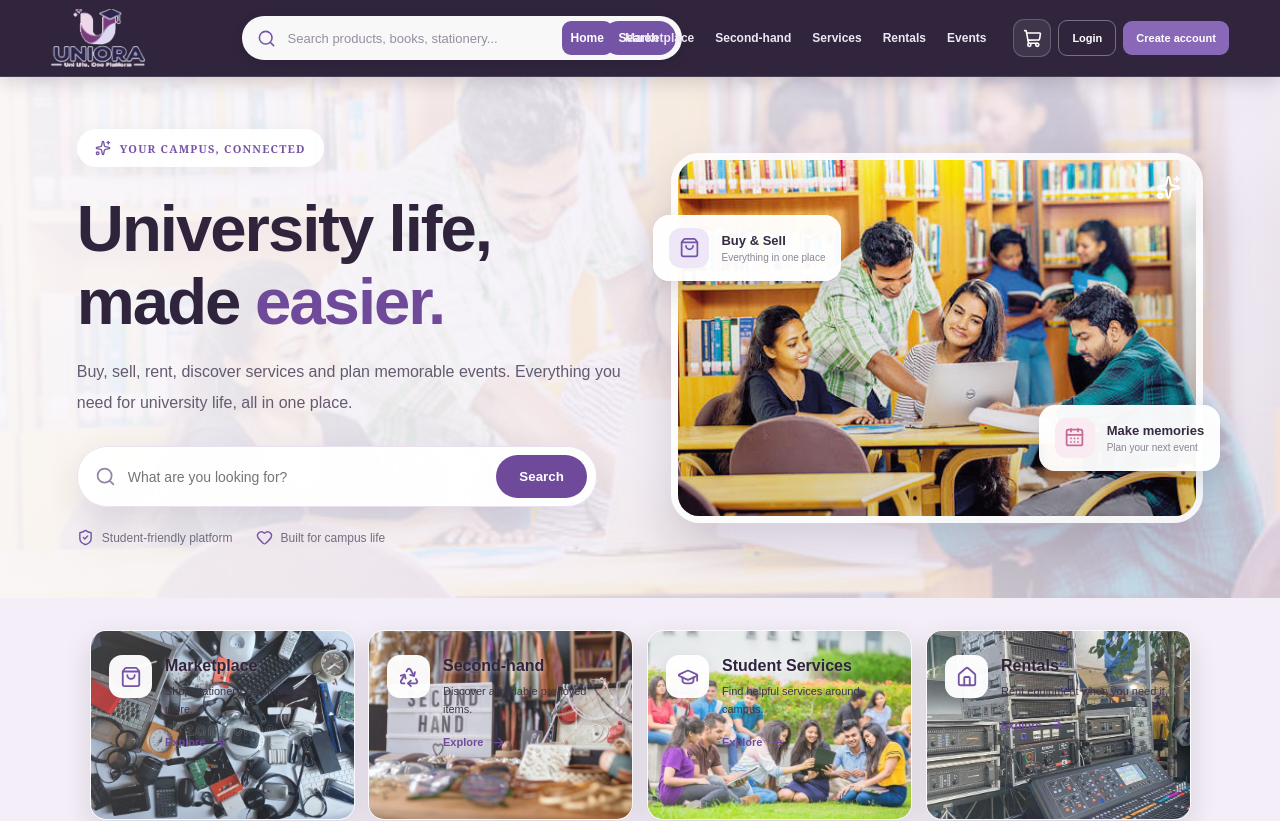
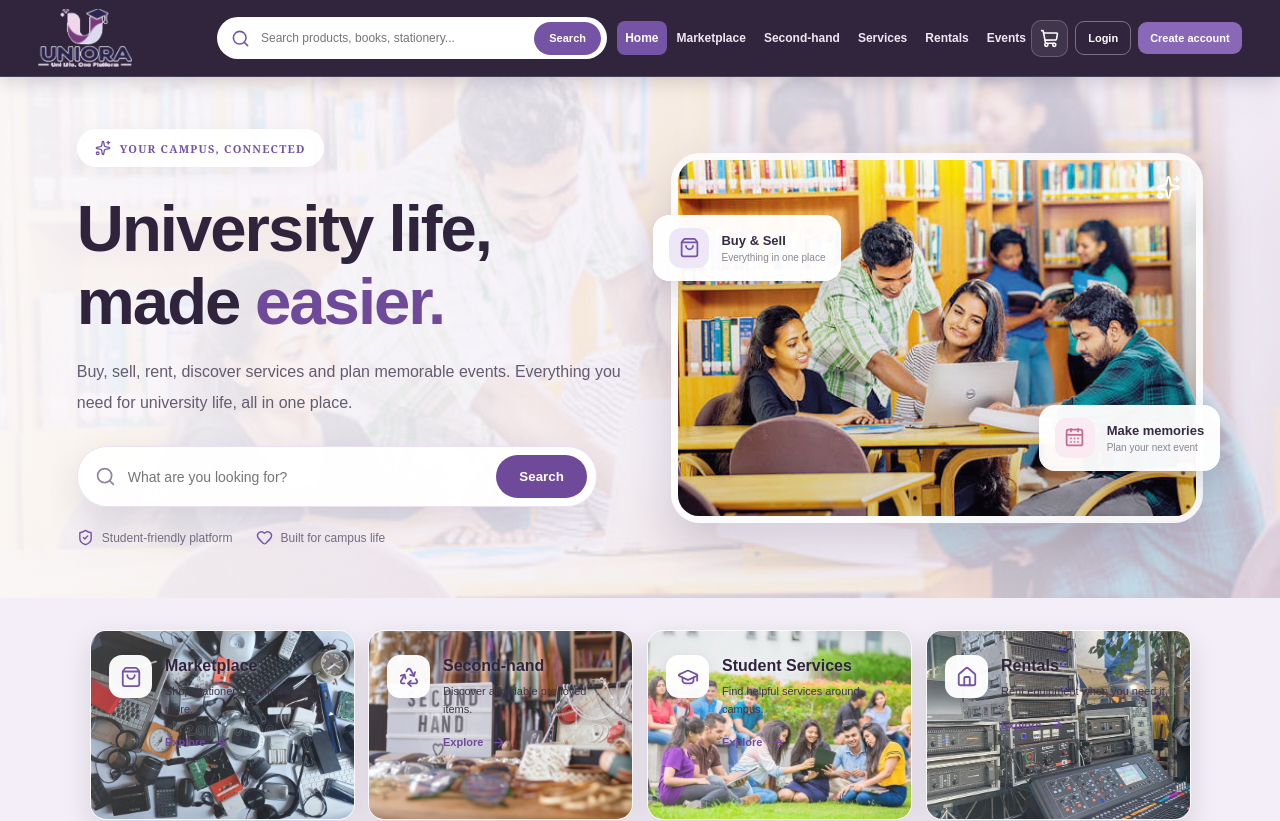
Before and after one commit to NayanatharaBandara/Uniora, a React (Vite) app: page / in a window 1280 px wide. Shown: the top 821 px of the page. Built offline with nearby package versions, Linux system fonts and the light colour scheme; no server answers; the database is empty.

Commit message:
Replace crowded navigation styling

```diff
--- a/src/styles/navbar.css
+++ b/src/styles/navbar.css
@@ -1,201 +1,47 @@
-/* UNIORA responsive navigation */
-.uniora-navbar {
-  position: sticky;
-  top: 0;
-  z-index: 1000;
-  width: 100%;
-  background: #30253d !important;
-  border-bottom: 1px solid rgba(255,255,255,.12);
-  box-shadow: 0 4px 18px rgba(20,12,30,.16);
+/* UNIORA navigation: one predictable desktop row and a compact mobile drawer. */
+.uniora-navbar{position:sticky;top:0;z-index:1000;width:100%;background:#30253d;border-bottom:1px solid rgba(255,255,255,.12);box-shadow:0 4px 18px rgba(20,12,30,.16)}
+.uniora-nav-inner{width:100%;min-height:76px;padding:0 clamp(14px,3vw,42px);display:flex;align-items:center;gap:clamp(12px,2vw,25px)}
+.navbar-brand{display:flex;align-items:center;flex:0 0 auto;text-decoration:none}
+.navbar-logo-image{display:block;width:clamp(118px,12vw,160px);height:58px;object-fit:contain;object-position:left center}
+.uniora-header-search{display:flex;align-items:center;gap:9px;flex:1 1 220px;min-width:150px;max-width:390px;height:42px;padding:0 5px 0 13px;border:1px solid rgba(255,255,255,.24);border-radius:24px;background:#fff;color:#756b80}
+.uniora-header-search>svg{flex:none;color:#7654a5}
+.uniora-header-search input{width:100%;min-width:0;height:100%;border:0;outline:0;background:transparent;color:#30253d;font-size:12px}
+.uniora-search-submit{flex:none;height:33px;padding:0 15px;border:0;border-radius:20px;background:#7654a5;color:#fff;font-size:11px;font-weight:700;cursor:pointer}
+.uniora-search-clear{display:grid;place-items:center;flex:none;width:24px;height:24px;padding:0;border:0;border-radius:50%;background:#eee8f4;color:#665577;cursor:pointer}
+.uniora-nav-menu{display:flex;align-items:center;justify-content:flex-end;gap:12px;flex:1;min-width:0}
+.uniora-nav-links{display:flex;align-items:center;justify-content:center;gap:2px;min-width:0}
+.uniora-nav-link{display:block;padding:10px 8px;border-radius:8px;color:#eee8f4!important;font:600 12px/1.2 Arial,sans-serif;text-decoration:none!important;white-space:nowrap}
+.uniora-nav-link:hover,.uniora-nav-link.uniora-nav-active{background:#7654a5;color:#fff!important}
+.uniora-nav-actions{display:flex;align-items:center;gap:7px;flex:none}
+.uniora-nav-icon{display:grid;place-items:center;width:37px;height:37px;border:1px solid rgba(255,255,255,.2);border-radius:10px;background:rgba(255,255,255,.08);color:#fff;cursor:pointer}
+.uniora-account-button,.uniora-logout-button,.uniora-admin-button,.uniora-seller-button{display:flex;align-items:center;justify-content:center;gap:6px;min-height:37px;padding:9px 11px;border:0;border-radius:9px;font-size:11px;font-weight:700;white-space:nowrap;cursor:pointer}
+.uniora-account-button{background:#fff;color:#392c49}.uniora-logout-button{background:rgba(255,255,255,.11);color:#fff}
+.uniora-admin-button{background:#8a68b8;color:#fff}.uniora-seller-button{background:#eee8f4;color:#49365f}
+.uniora-auth-actions{display:flex;align-items:center;gap:7px}
+.uniora-login-button,.uniora-register-button{display:inline-flex;align-items:center;justify-content:center;padding:10px 12px;border-radius:9px;font-size:11px;font-weight:700;text-decoration:none!important;white-space:nowrap}
+.uniora-login-button{color:#fff!important;border:1px solid rgba(255,255,255,.35)}.uniora-register-button{color:#fff!important;background:#8a68b8}
+.uniora-mobile-toggle{display:none;width:42px;height:42px;flex:none;place-items:center;border:1px solid rgba(255,255,255,.18);border-radius:11px;background:rgba(255,255,255,.08);color:#fff;cursor:pointer}
+@media(max-width:1240px){
+ .uniora-nav-inner{min-height:68px;flex-wrap:wrap;gap:9px;padding:8px 16px}
+ .navbar-logo-image{width:136px;height:49px}
+ .uniora-mobile-toggle{display:grid;margin-left:auto}
+ .uniora-header-search{order:3;flex:1 0 100%;max-width:none;height:40px}
+ .uniora-nav-menu{display:none;order:4;flex:1 0 100%;width:100%;align-items:stretch;flex-direction:column;gap:12px;padding:13px 0 5px;border-top:1px solid rgba(255,255,255,.12)}
+ .uniora-nav-menu.uniora-nav-menu-open{display:flex}
+ .uniora-nav-links{display:grid;grid-template-columns:repeat(3,minmax(0,1fr));gap:5px;width:100%}
+ .uniora-nav-link{padding:12px 10px;font-size:13px;text-align:center}
+ .uniora-nav-actions{display:flex;flex-wrap:wrap;width:100%;gap:8px}
+ .uniora-nav-actions>*{min-height:42px}
 }
-.uniora-nav-inner {
-  width: 100%;
-  min-height: 76px;
-  padding: 0 clamp(16px, 4vw, 54px);
-  display: flex;
-  align-items: center;
-  justify-content: space-between;
-  gap: 24px;
+@media(max-width:520px){
+ .uniora-nav-inner{padding:7px 12px}
+ .navbar-logo-image{width:122px;height:45px}
+ .uniora-nav-links{grid-template-columns:repeat(2,minmax(0,1fr))}
+ .uniora-nav-actions{display:grid;grid-template-columns:repeat(2,minmax(0,1fr))}
+ .uniora-nav-icon{width:100%}
+ .uniora-nav-actions .uniora-admin-button,.uniora-nav-actions .uniora-seller-button{grid-column:1/-1}
+ .uniora-nav-actions .uniora-auth-actions{grid-column:1/-1;display:grid;grid-template-columns:1fr 1fr}
+ .uniora-nav-actions .uniora-account-button,.uniora-nav-actions .uniora-logout-button{width:100%;padding:9px 7px}
+ .uniora-header-search{min-width:0}
+ .uniora-search-submit{padding:0 12px}
 }
-.navbar-brand { display:flex; align-items:center; flex-shrink:0; text-decoration:none; }
-.navbar-logo-image {
-  display:block;
-  width: clamp(125px, 13vw, 170px);
-  height: 58px;
-  object-fit:contain;
-  object-position:left center;
-}
-.uniora-nav-menu { display:flex; align-items:center; justify-content:flex-end; gap:18px; flex:1; min-width:0; }
-.uniora-nav-links { display:flex; align-items:center; justify-content:center; gap:3px; }
-.uniora-nav-link {
-  display:block;
-  padding:10px 9px;
-  border-radius:9px;
-  color:#eee8f4 !important;
-  font:600 12px/1.2 Arial,sans-serif;
-  text-decoration:none !important;
-  white-space:nowrap;
-}
-.uniora-nav-link:hover,.uniora-nav-link.uniora-nav-active { background:#7654a5; color:#fff !important; }
-.uniora-nav-actions { display:flex; align-items:center; gap:7px; flex-shrink:0; }
-.uniora-nav-icon {
-  display:grid; place-items:center; width:38px; height:38px;
-  border:1px solid rgba(255,255,255,.2); border-radius:11px;
-  background:rgba(255,255,255,.08); color:#fff; cursor:pointer;
-}
-.uniora-account-button,.uniora-logout-button {
-  display:flex; align-items:center; gap:7px; padding:10px 12px;
-  border:0; border-radius:9px; font-size:11px; font-weight:700; cursor:pointer;
-}
-.uniora-account-button { background:#fff; color:#392c49; }
-.uniora-logout-button { background:rgba(255,255,255,.11); color:#fff; }
-.uniora-auth-actions { display:flex; align-items:center; gap:7px; }
-.uniora-login-button,.uniora-register-button {
-  display:inline-flex; align-items:center; justify-content:center;
-  padding:11px 13px; border-radius:9px; font-size:11px; font-weight:700;
-  text-decoration:none !important; white-space:nowrap;
-}
-.uniora-login-button { color:#fff !important; border:1px solid rgba(255,255,255,.35); }
-.uniora-register-button { color:#fff !important; background:#8a68b8; }
-.uniora-mobile-toggle {
-  display:none; width:42px; height:42px; flex-shrink:0;
-  place-items:center; border:1px solid rgba(255,255,255,.18);
-  border-radius:11px; background:rgba(255,255,255,.08); color:#fff; cursor:pointer;
-}
-@media (max-width:1100px) {
-  .uniora-nav-inner { gap:12px; }
-  .uniora-nav-menu { gap:8px; }
-  .uniora-nav-link { padding:9px 7px; font-size:11px; }
-  .navbar-logo-image { width:140px; }
-}
-@media (max-width:850px) {
-  .uniora-nav-inner { min-height:68px; padding:0 17px; gap:10px; }
-  .navbar-logo-image { width:142px; height:52px; }
-  .uniora-mobile-toggle { display:grid; margin-left:auto; }
-  .uniora-nav-menu {
-    display:none; position:absolute; top:100%; left:0; right:0;
-    padding:14px 17px 18px; background:#30253d;
-    border-top:1px solid rgba(255,255,255,.1);
-    box-shadow:0 14px 24px rgba(20,12,30,.2);
-    align-items:stretch; flex-direction:column; gap:13px;
-  }
-  .uniora-nav-menu.uniora-nav-menu-open { display:flex; }
-  .uniora-nav-links { display:grid; grid-template-columns:repeat(2,minmax(0,1fr)); gap:5px; }
-  .uniora-nav-link { padding:12px; font-size:13px; }
-  .uniora-nav-actions { display:flex; flex-wrap:wrap; gap:8px; }
-  .uniora-nav-actions .uniora-account-button span,
-  .uniora-nav-actions .uniora-logout-button span { display:inline; }
-}
-@media (max-width:420px) {
-  .uniora-nav-inner { padding:0 13px; }
-  .navbar-logo-image { width:125px; }
-  .uniora-nav-actions { display:grid; grid-template-columns:repeat(2,40px) 1fr; }
-  .uniora-nav-actions .uniora-auth-actions { grid-column:1 / -1; }
-  .uniora-auth-actions { width:100%; }
-  .uniora-auth-actions a { flex:1; }
-  .uniora-nav-actions .uniora-account-button,
-  .uniora-nav-actions .uniora-logout-button { padding:10px; }
-}
-
-
-/* Redesigned global marketplace search */
-.uniora-header-search {
-  display: flex;
-  align-items: center;
-  gap: 10px;
-  flex: 1 1 250px;
-  max-width: 440px;
-  min-width: 180px;
-  height: 44px;
-  padding: 0 5px 0 14px;
-  border: 1px solid rgba(255,255,255,.24);
-  border-radius: 25px;
-  background: rgba(255,255,255,.97);
-  color: #756b80;
-  box-shadow: 0 3px 12px rgba(16,10,24,.12);
-}
-.uniora-header-search > svg { flex: 0 0 auto; color: #7654a5; }
-.uniora-header-search input {
-  width: 100%;
-  min-width: 0;
-  height: 100%;
-  border: 0;
-  outline: 0;
-  background: transparent;
-  color: #30253d;
-  font-size: 13px;
-}
-.uniora-header-search input::placeholder { color: #968d9f; }
-.uniora-search-submit {
-  flex: 0 0 auto;
-  height: 34px;
-  padding: 0 17px;
-  border: 0;
-  border-radius: 20px;
-  background: #7654a5;
-  color: #fff;
-  font-size: 12px;
-  font-weight: 700;
-  cursor: pointer;
-}
-.uniora-search-submit:hover { background: #62428e; }
-.uniora-search-clear {
-  display: grid;
-  place-items: center;
-  flex: 0 0 auto;
-  width: 25px;
-  height: 25px;
-  padding: 0;
-  border: 0;
-  border-radius: 50%;
-  background: #eee8f4;
-  color: #665577;
-  cursor: pointer;
-}
-@media (max-width: 850px) {
-  .uniora-nav-inner {
-    display: flex;
-    flex-wrap: wrap;
-    justify-content: space-between;
-    padding-top: 8px;
-    padding-bottom: 10px;
-  }
-  .uniora-header-search {
-    order: 3;
-    flex: 1 0 100%;
-    max-width: none;
-    height: 42px;
-  }
-}
-@media (max-width: 420px) {
-  .uniora-header-search { margin-top: 1px; }
-  .uniora-search-submit { padding: 0 14px; }
-}
-
-/* Mobile navigation: keep account actions in a clear, full-width row. */
-@media (max-width: 850px) {
-  .uniora-nav-menu { max-height: calc(100vh - 68px); overflow-y: auto; }
-  .uniora-nav-actions {
-    display: grid;
-    grid-template-columns: 44px minmax(0, 1fr) minmax(0, 1fr);
-    align-items: stretch;
-    gap: 9px;
-    width: 100%;
-  }
-  .uniora-nav-actions > button,
-  .uniora-nav-actions > .uniora-account-button,
-  .uniora-nav-actions > .uniora-logout-button { min-height: 44px; justify-content: center; }
-  .uniora-nav-actions .uniora-auth-actions {
-    grid-column: 2 / -1;
-    display: grid;
-    grid-template-columns: 1fr 1fr;
-    width: 100%;
-    gap: 9px;
-  }
-  .uniora-nav-actions .uniora-auth-actions a { min-height: 44px; }
-}
-@media (max-width: 420px) {
-  .uniora-nav-actions { grid-template-columns: 42px minmax(0, 1fr) minmax(0, 1fr); }
-  .uniora-nav-actions .uniora-account-button,
-  .uniora-nav-actions .uniora-logout-button { padding: 9px 7px; font-size: 12px; }
-}
```
